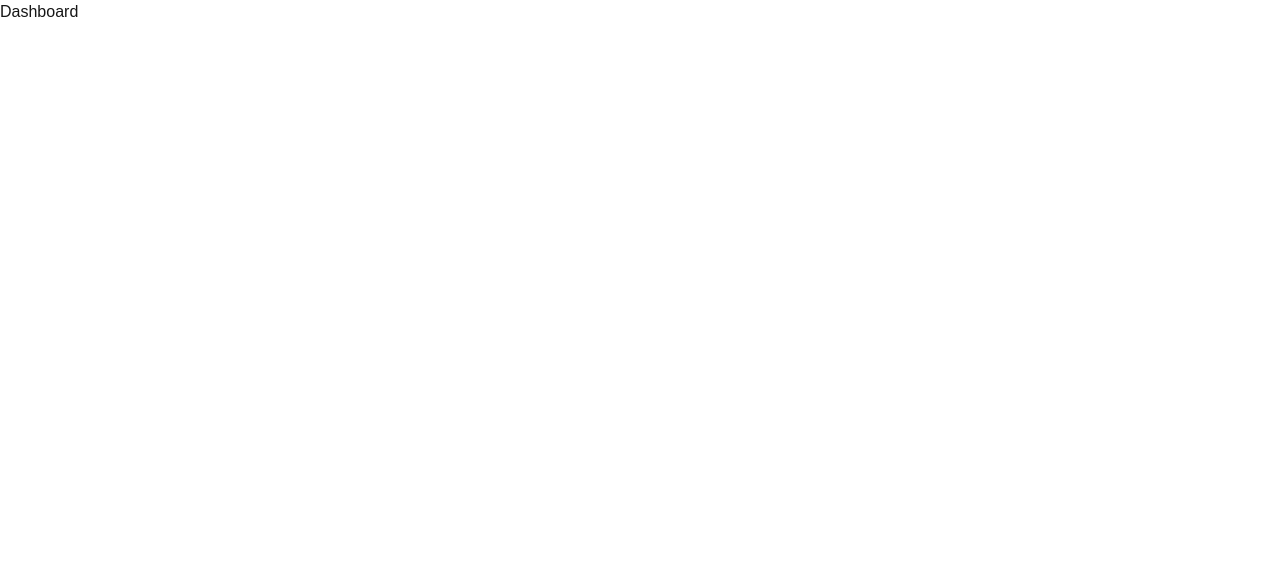
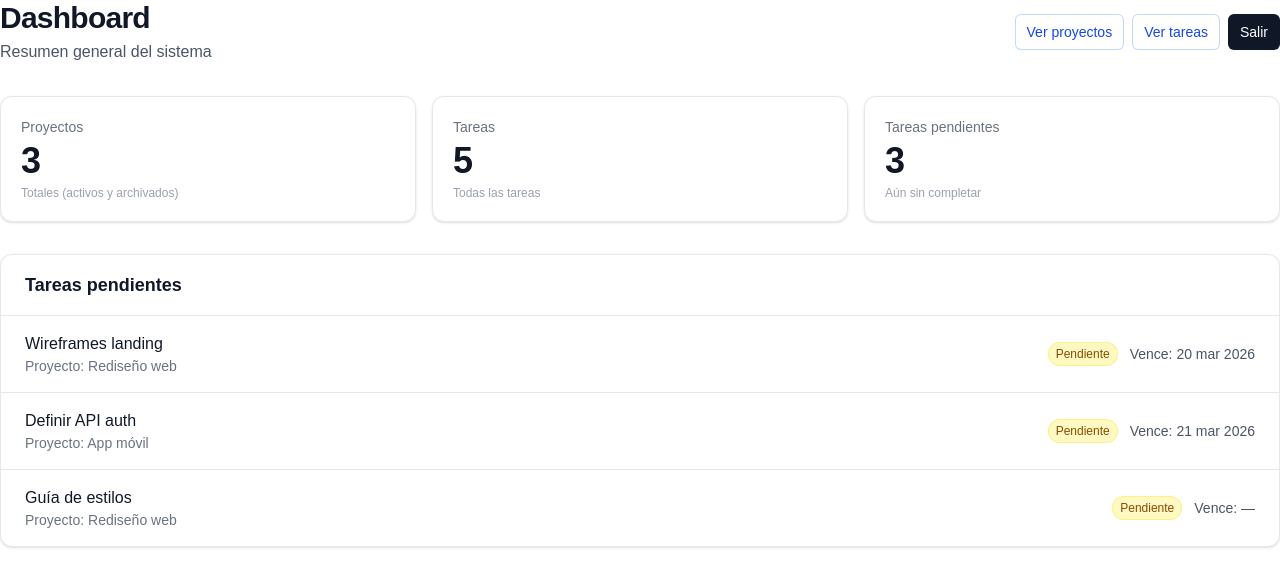
Before and after one commit to VMz69/project-manager, a Next.js app: page /dashboard in a window 1280 px wide. Shown: the top 586 px of the page. Built offline with nearby package versions, Linux system fonts and the light colour scheme.

Commit message:
Refactor DashboardPage layout and remove comments

```diff
--- a/src/app/dashboard/page.tsx
+++ b/src/app/dashboard/page.tsx
@@ -10,21 +10,181 @@
  * tareas pendientes
  */
 
-/*
-CODIGO DE PRUEBA(DEJO COMO APOYO)
-"use client"
+'use client';
+
+import React, { useMemo } from 'react';
+import { useRouter } from 'next/navigation';
+
+type Project = {
+  id: string;
+  name: string;
+  status: 'active' | 'archived';
+};
+
+type Task = {
+  id: string;
+  title: string;
+  projectId: string;
+  status: 'pending' | 'in_progress' | 'done';
+  dueDate?: string; // ISO
+};
+
+/* =========================
+   estos datos compañeros son inventados debemos reemplazarlos por lo reales
+   ========================= */
+const projectsMock: Project[] = [
+  { id: 'p1', name: 'Rediseño web', status: 'active' },
+  { id: 'p2', name: 'App móvil', status: 'active' },
+  { id: 'p3', name: 'Onboarding interno', status: 'archived' },
+];
+
+const tasksMock: Task[] = [
+  { id: 't1', title: 'Wireframes landing', projectId: 'p1', status: 'pending',    dueDate: '2026-03-20' },
+  { id: 't2', title: 'Configurar CI/CD',   projectId: 'p1', status: 'in_progress', dueDate: '2026-03-22' },
+  { id: 't3', title: 'Definir API auth',   projectId: 'p2', status: 'pending',     dueDate: '2026-03-21' },
+  { id: 't4', title: 'QA flujo de pagos',  projectId: 'p2', status: 'done' },
+  { id: 't5', title: 'Guía de estilos',    projectId: 'p1', status: 'pending' },
+];
 
 export default function DashboardPage() {
+  const router = useRouter();
+
+  // KPIs + lista de pendientes ordenada por fecha
+  const { totalProjects, totalTasks, pendingTasks } = useMemo(() => {
+    const totalProjects = projectsMock.length;
+    const totalTasks = tasksMock.length;
+    const pendingTasks = tasksMock
+      .filter(t => t.status === 'pending')
+      .sort((a, b) => {
+        const da = a.dueDate ? new Date(a.dueDate).getTime() : Infinity;
+        const db = b.dueDate ? new Date(b.dueDate).getTime() : Infinity;
+        return da - db;
+      });
+    return { totalProjects, totalTasks, pendingTasks };
+  }, []);
+
+  const projectName = (projectId: string) =>
+    projectsMock.find(p => p.id === projectId)?.name ?? 'Proyecto';
+
+  const badgeClass = (status: Task['status']) => {
+    switch (status) {
+      case 'pending':
+        return 'bg-yellow-100 text-yellow-800 ring-yellow-200';
+      case 'in_progress':
+        return 'bg-blue-100 text-blue-800 ring-blue-200';
+      case 'done':
+        return 'bg-green-100 text-green-800 ring-green-200';
+    }
+  };
+
+  const label = (status: Task['status']) =>
+    status === 'pending' ? 'Pendiente' :
+    status === 'in_progress' ? 'En progreso' : 'Completada';
+
+  const formatDate = (iso?: string) => {
+    if (!iso) return '—';
+    const d = new Date(iso);
+    return d.toLocaleDateString('es-SV', { year: 'numeric', month: 'short', day: '2-digit' });
+  };
+
+  // Salir: limpia "sesión" local y lleva a /login (cuando lo definas)
+  const handleLogout = () => {
+    try {
+      localStorage.removeItem('auth:user');
+    } catch {
+      // ignora errores de localStorage
+    }
+    router.replace('/login');
+  };
+
   return (
-    <div className="p-10">
-      <h1 className="text-xl font-bold">Dashboard</h1>
-      <p>Resumen general del sistema</p>
-    </div>
-  )
+    <section className="space-y-8">
+      {/* Encabezado + acciones */}
+      <header className="flex items-center justify-between">
+        <div className="space-y-1">
+          <h1 className="text-3xl font-bold tracking-tight text-gray-900">Dashboard</h1>
+          <p className="text-gray-600">Resumen general del sistema</p>
+        </div>
+
+        <div className="flex items-center gap-2">
+          {/* Ejemplo de accesos rápidos; puedes quitarlos si tendrás Navbar */}
+          <button
+            onClick={() => router.push('/projects')}
+            className="hidden sm:inline-flex rounded-md bg-white px-3 py-2 text-sm font-medium text-blue-700 ring-1 ring-inset ring-blue-200 hover:bg-blue-50"
+          >
+            Ver proyectos
+          </button>
+          <button
+            onClick={() => router.push('/tasks')}
+            className="hidden sm:inline-flex rounded-md bg-white px-3 py-2 text-sm font-medium text-blue-700 ring-1 ring-inset ring-blue-200 hover:bg-blue-50"
+          >
+            Ver tareas
+          </button>
+
+          <button
+            onClick={handleLogout}
+            className="inline-flex rounded-md bg-gray-900 px-3 py-2 text-sm font-medium text-white hover:bg-gray-800"
+          >
+            Salir
+          </button>
+        </div>
+      </header>
+
+      {/* KPIs */}
+      <div className="grid grid-cols-1 gap-4 sm:grid-cols-3">
+        <div className="rounded-xl border border-gray-200 bg-white p-5 shadow-sm">
+          <p className="text-sm text-gray-500">Proyectos</p>
+          <p className="mt-1 text-4xl font-extrabold text-gray-900">{totalProjects}</p>
+          <p className="mt-1 text-xs text-gray-400">Totales (activos y archivados)</p>
+        </div>
+
+        <div className="rounded-xl border border-gray-200 bg-white p-5 shadow-sm">
+          <p className="text-sm text-gray-500">Tareas</p>
+          <p className="mt-1 text-4xl font-extrabold text-gray-900">{totalTasks}</p>
+          <p className="mt-1 text-xs text-gray-400">Todas las tareas</p>
+        </div>
+
+        <div className="rounded-xl border border-gray-200 bg-white p-5 shadow-sm">
+          <p className="text-sm text-gray-500">Tareas pendientes</p>
+          <p className="mt-1 text-4xl font-extrabold text-gray-900">{pendingTasks.length}</p>
+          <p className="mt-1 text-xs text-gray-400">Aún sin completar</p>
+        </div>
+      </div>
+
+      {/* Lista de tareas pendientes */}
+      <div className="overflow-hidden rounded-xl border border-gray-200 bg-white shadow-sm">
+        <div className="border-b border-gray-200 px-6 py-4">
+          <h2 className="text-lg font-semibold text-gray-900">Tareas pendientes</h2>
+        </div>
+
+        {pendingTasks.length === 0 ? (
+          <div className="px-6 py-8 text-gray-500">No hay tareas pendientes 🎉</div>
+        ) : (
+          <ul className="divide-y divide-gray-200">
+            {pendingTasks.map(task => (
+              <li key={task.id} className="px-6 py-4 flex items-center justify-between gap-4">
+                <div className="min-w-0">
+                  <p className="font-medium text-gray-900 truncate">{task.title}</p>
+                  <p className="text-sm text-gray-500 truncate">
+                    Proyecto: {projectName(task.projectId)}
+                  </p>
+                </div>
+
+                <div className="flex items-center gap-3">
+                  <span
+                    className={`inline-flex items-center rounded-full px-2 py-1 text-xs font-medium ring-1 ring-inset ${badgeClass(task.status)}`}
+                  >
+                    {label(task.status)}
+                  </span>
+                  <span className="text-sm text-gray-600">
+                    Vence: {formatDate(task.dueDate)}
+                  </span>
+                </div>
+              </li>
+            ))}
+          </ul>
+        )}
+      </div>
+    </section>
+  );
 }
-
-*/
-
-export default function DashboardPage() {
-  return <div>Dashboard</div>
-}
```
